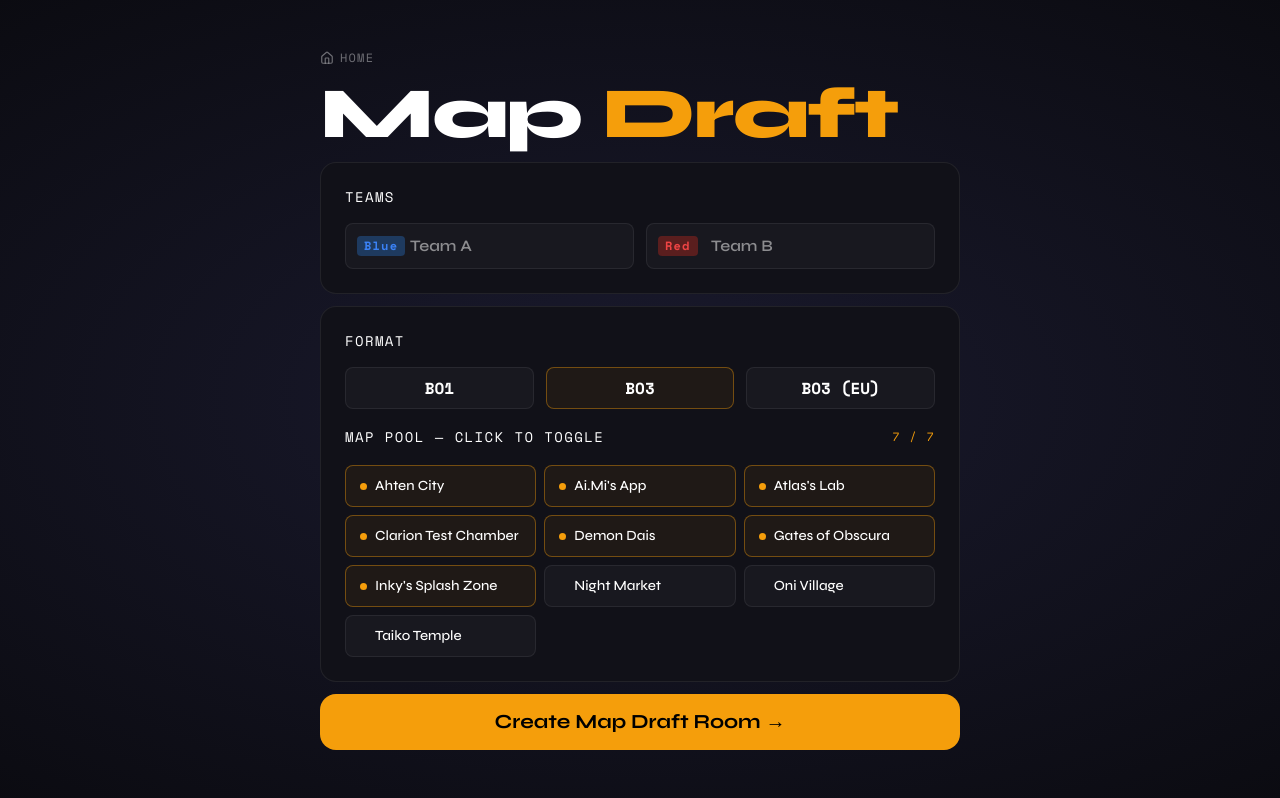
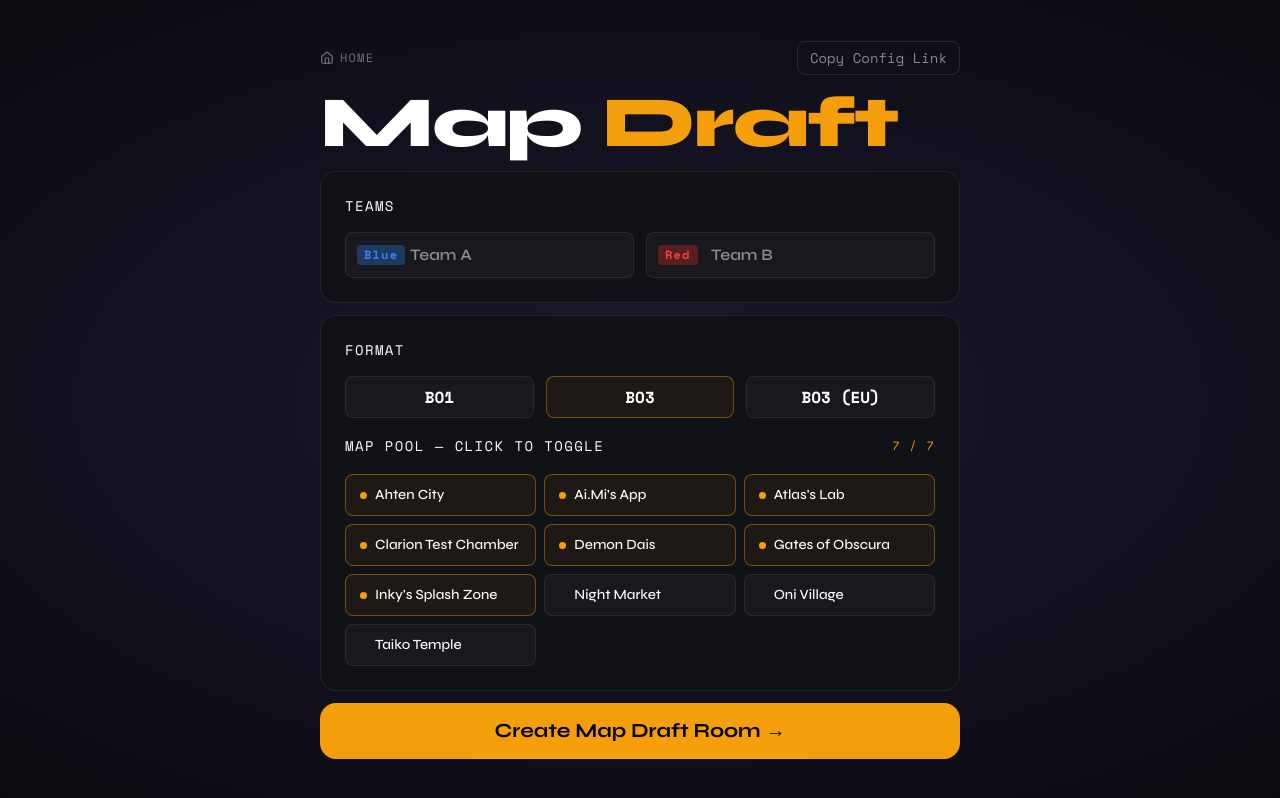
Before and after one commit to abtintabrizi/os-tools, a React (Vite) app in the folder frontend/: page /map-draft in a window 1280 px wide. Built offline with nearby package versions, Linux system fonts and the light colour scheme; no server answers.

Commit message:
Added a way to make copy and shareable configs

```diff
--- a/frontend/src/features/map-drafter/pages/SetupPage.tsx
+++ b/frontend/src/features/map-drafter/pages/SetupPage.tsx
@@ -1,4 +1,4 @@
-import { useState } from "react";
+import { useEffect, useState } from "react";
 import {
   ALL_MAPS,
   CURRENT_MAP_POOL,
@@ -16,10 +16,34 @@ export default function SetupPage() {
   const [blueName, setBlueName] = useState("");
   const [redName, setRedName] = useState("");
   const [bestOf, setBestOf] = useState<SequenceKey>(() => {
+    const params = new URLSearchParams(window.location.search);
+    const urlFormat = params.get("format");
+    if (urlFormat && urlFormat in SEQUENCE_MAP) {
+      localStorage.setItem("mapDraftBestOf", urlFormat);
+      return urlFormat as SequenceKey;
+    }
     const stored = localStorage.getItem("mapDraftBestOf") as SequenceKey | null;
     return stored && stored in SEQUENCE_MAP ? stored : Sequence.BO3;
   });
   const [enabledMaps, setEnabledMaps] = useState<Set<string>>(() => {
+    const allMapNames: Set<string> = new Set(ALL_MAPS.map((m) => m.name));
+    try {
+      const params = new URLSearchParams(window.location.search);
+      const urlPool = params.get("pool");
+      if (urlPool) {
+        const parsed = JSON.parse(urlPool) as string[];
+        if (
+          Array.isArray(parsed) &&
+          parsed.length > 0 &&
+          parsed.every((m) => allMapNames.has(m))
+        ) {
+          localStorage.setItem("mapDraftEnabledMaps", JSON.stringify(parsed));
+          return new Set(parsed);
+        }
+      }
+    } catch {
+      // ignore parse errors
+    }
     try {
       const stored = localStorage.getItem("mapDraftEnabledMaps");
       if (stored) return new Set(JSON.parse(stored) as string[]);
@@ -29,6 +53,13 @@ export default function SetupPage() {
     return new Set(CURRENT_MAP_POOL);
   });
   const [loading, setLoading] = useState(false);
+
+  useEffect(() => {
+    const params = new URLSearchParams(window.location.search);
+    if (params.has("pool") || params.has("format")) {
+      window.history.replaceState(null, "", window.location.pathname);
+    }
+  }, []);
 
   function toggleMap(map: string) {
     setEnabledMaps((prev) => {
@@ -51,6 +82,16 @@ export default function SetupPage() {
       "mapDraftEnabledMaps",
       JSON.stringify(CURRENT_MAP_POOL),
     );
+  }
+
+  function handleCopyConfigLink() {
+    const params = new URLSearchParams({
+      pool: JSON.stringify([...enabledMaps]),
+      format: bestOf,
+    });
+    const url = `${window.location.origin}${window.location.pathname}?${params.toString()}`;
+    navigator.clipboard.writeText(url);
+    toast({ message: "Config link copied!", variant: "success", position: "top-center" });
   }
 
   async function handleSubmit() {
@@ -80,8 +121,15 @@ export default function SetupPage() {
   return (
     <div className="h-screen flex justify-center items-center">
       <div className="w-full max-w-160 flex flex-col gap-3">
-        <div>
+        <div className="flex items-center justify-between">
           <HomeButton />
+          <button
+            type="button"
+            onClick={handleCopyConfigLink}
+            className="text-sm font-mono text-white/50 border border-white/10 px-3 py-1.5 rounded-lg hover:bg-white/10 transition-colors duration-150"
+          >
+            Copy Config Link
+          </button>
         </div>
         <h1 className="text-7xl font-extrabold leading-none tracking-tight">
           Map <span className="text-tools-gold">Draft</span>
```
